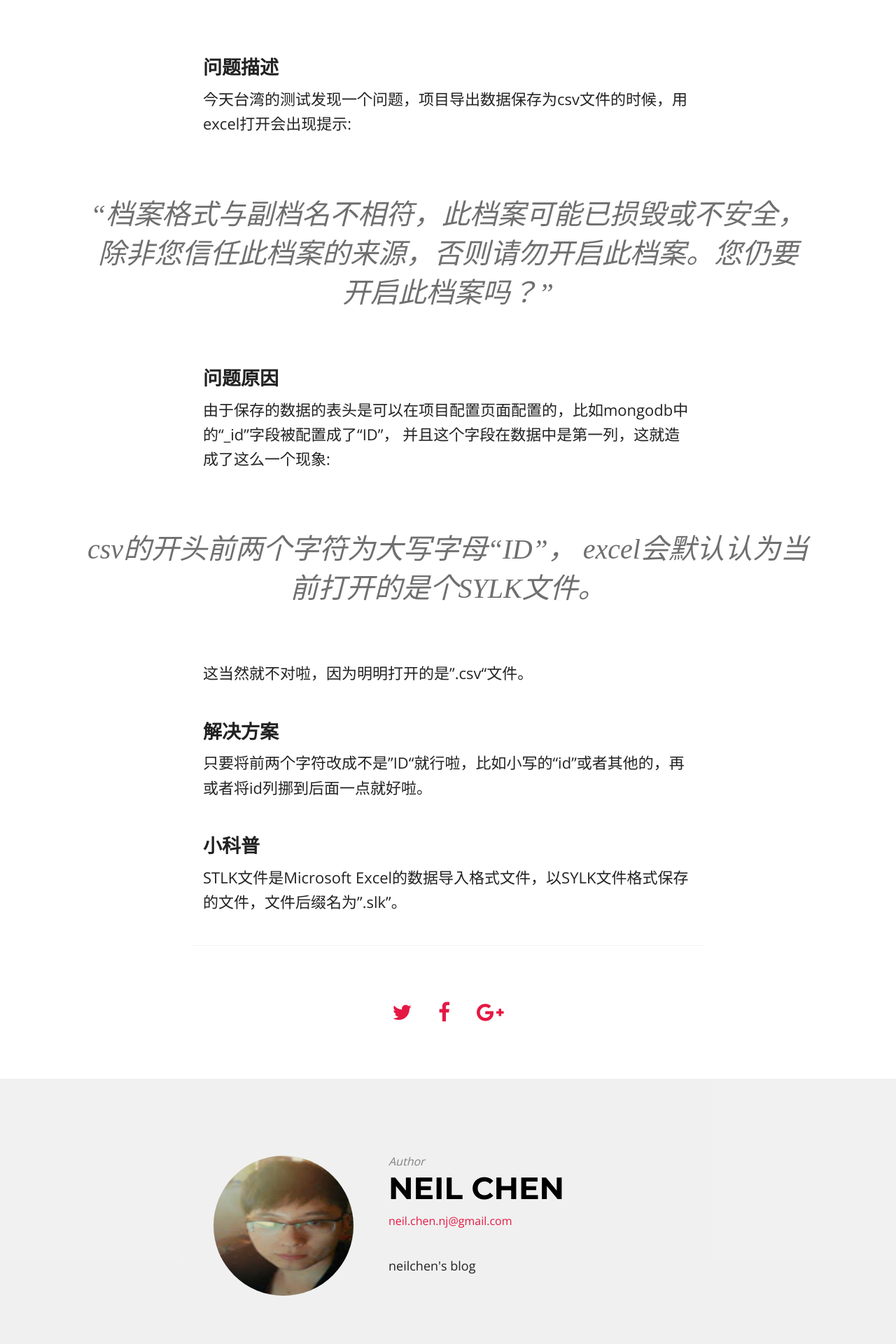
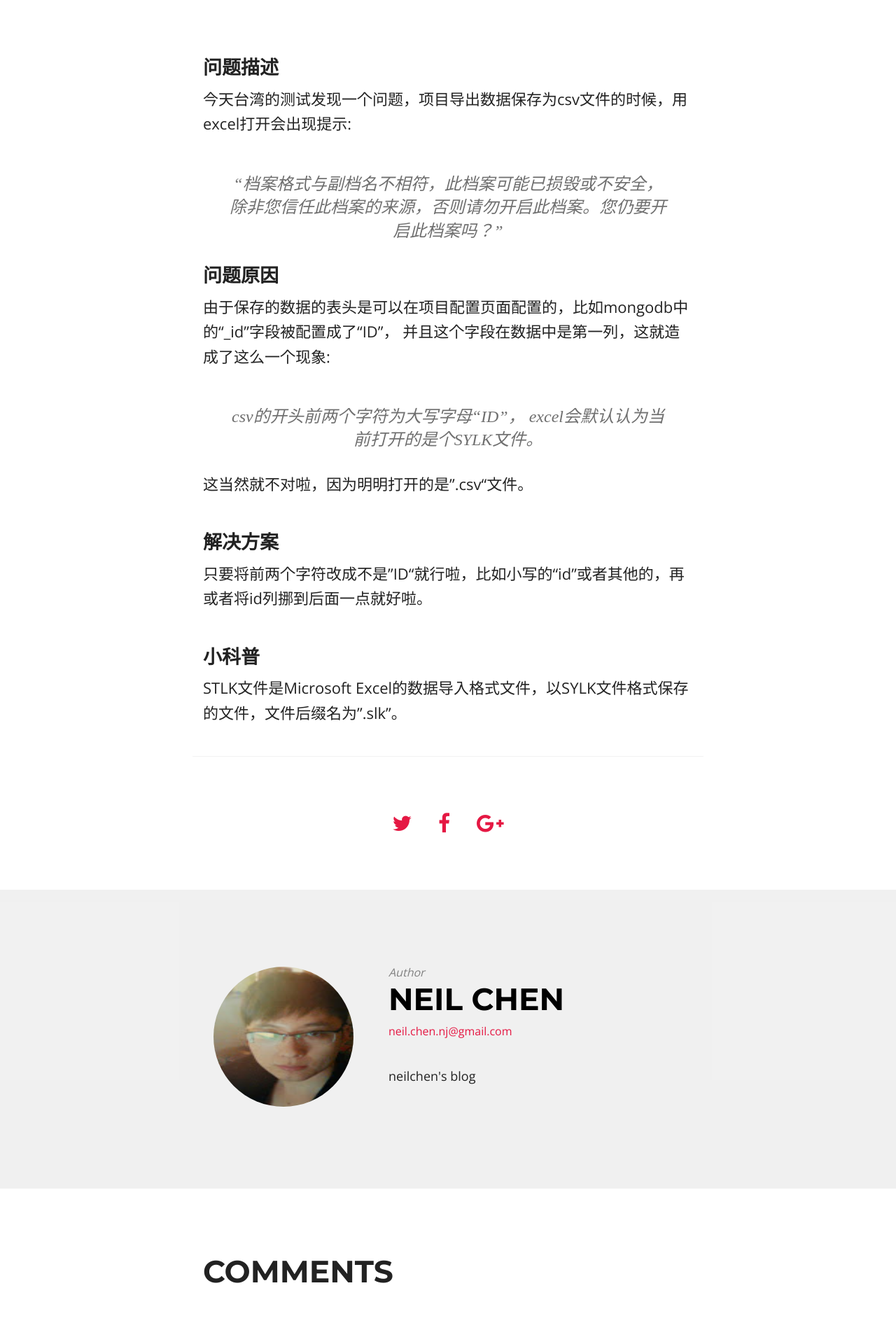
Before and after one commit to neilchencn/neilchencn.github.io, a Jekyll site: the page built from _posts/2015-02-09-export-csv-.md, in a window 1280 px wide. Shown: the part 490-2410 px from the top of the page at 70% size. Built offline with Jekyll 4.4.1, drawn with Linux system fonts in a browser that asks for light colours; nearby versions of some CDN libraries; comment, search, counter and statistics services are not loaded.

Commit message:
modify css
modify blockquote style

```diff
--- a/assets/css/additional.css
+++ b/assets/css/additional.css
@@ -702,25 +702,25 @@ img.mfp-img {
 
 blockquote,blockquote p {
     padding: .25rem!important;
-    margin-top: 1rem!important;
-    margin-bottom: 2.1rem!important;
+    /*margin-top: 1rem!important;*/
+    /*margin-bottom: 2.1rem!important;*/
     font-style: italic!important;
-    font-size: 2.5rem!important;
+    font-size: 1.5rem!important;
     font-family: serif!important;
     line-height: 1.4!important;
     text-align: center!important;
-    max-width: 65.625rem!important;
+    max-width: 40.625rem!important;
 }
 
 blockquote {
     border-left: none!important;
 }
 
-@media only screen and (max-width:40.063em) {
+/*@media only screen and (max-width:40.063em) {
     blockquote,blockquote p {
         font-size: 2rem!important;
     }
-}
+}*/
 
 /*--------------------------------
  :: CodeHighlight
```
